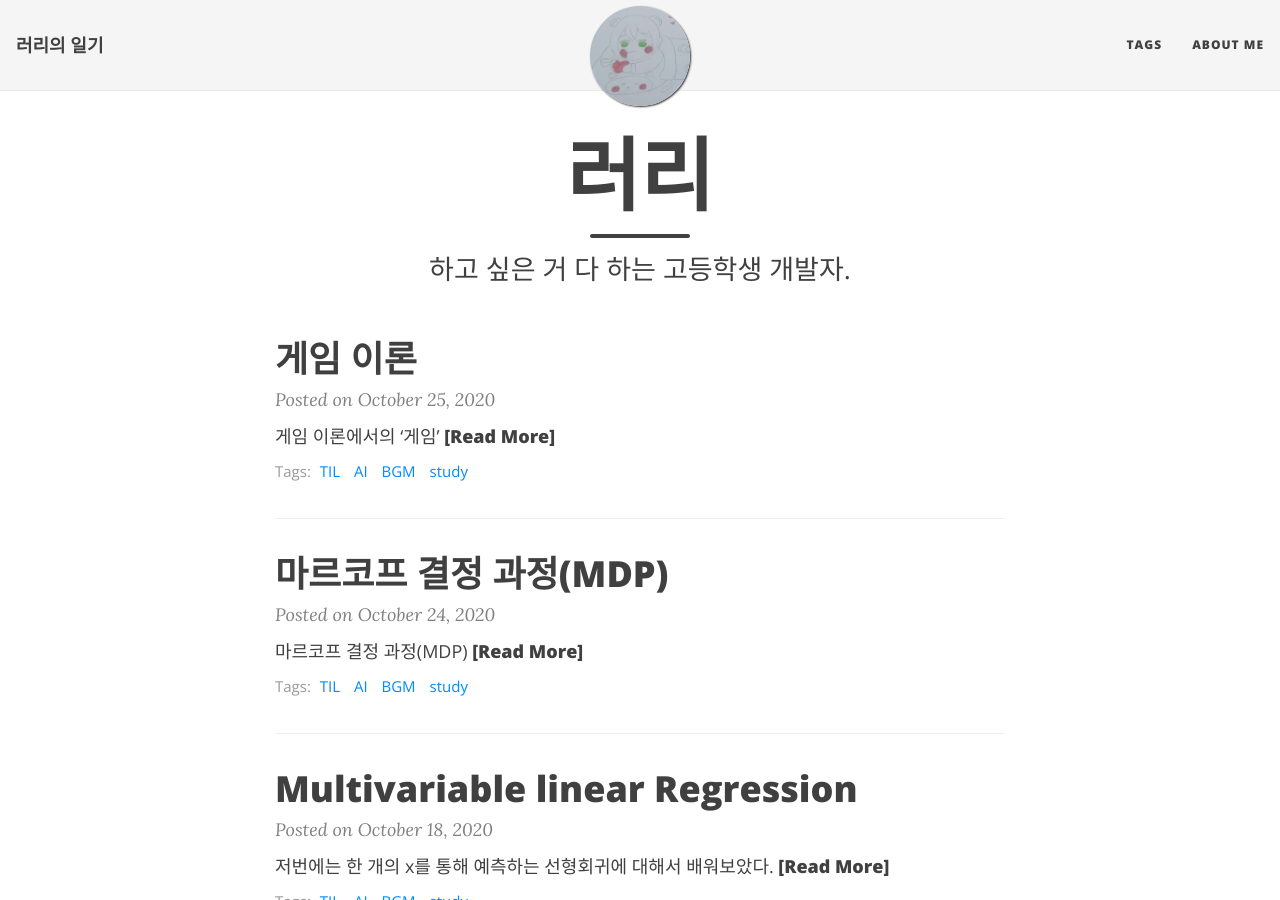
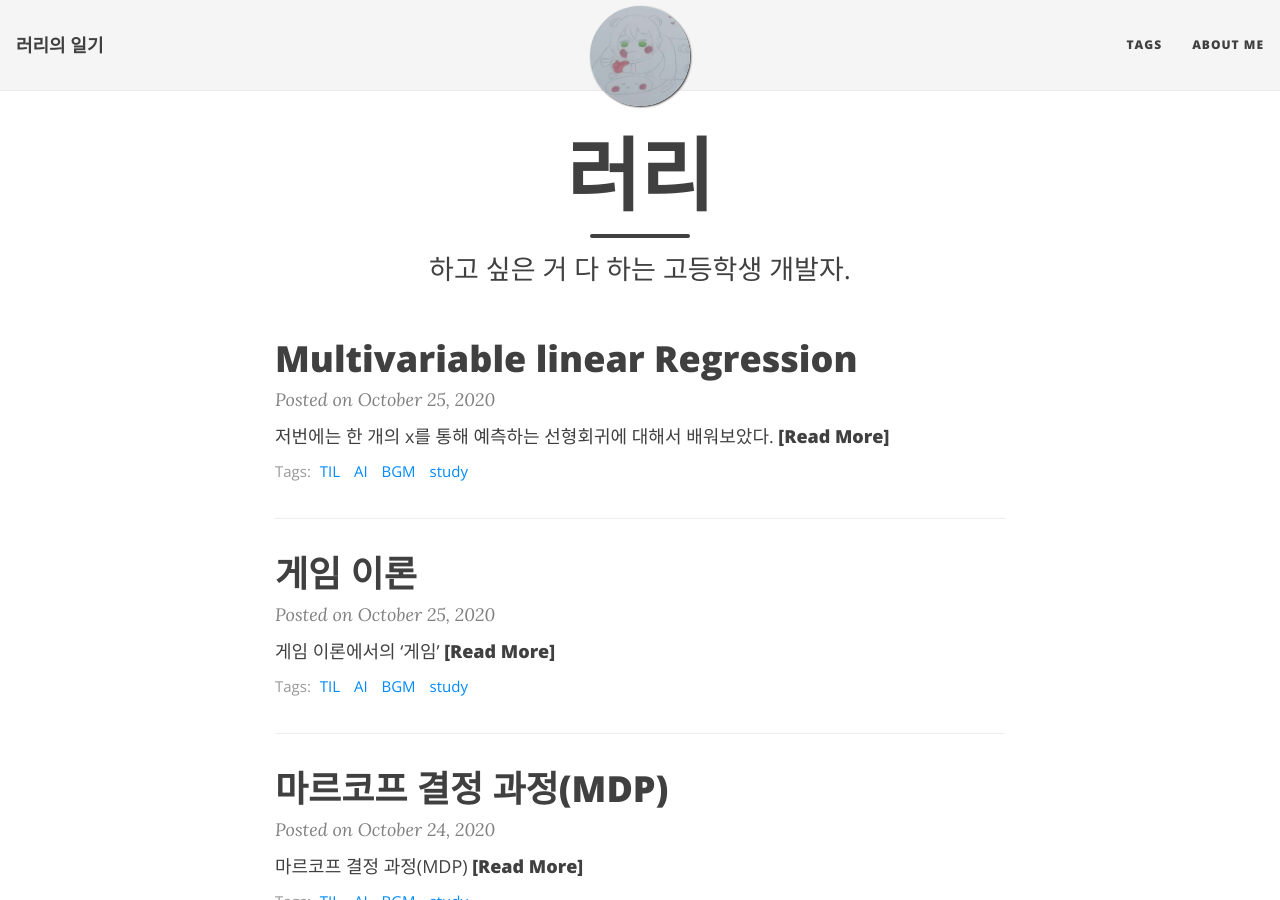
Before and after one commit to Coalery/coalery.github.io, a Jekyll site: the page built from index.html, in a window 1280 px wide and 900 px high. Built offline with Jekyll 4.4.1, drawn with Linux system fonts in a browser that asks for light colours; nearby versions of some CDN libraries; some web fonts are replaced; the list of posts is cut into pages by our own code.

Commit message:
2020-10-25

```diff
--- a/_posts/2020-10-25-bgm-ai-study-practice-multi-variable-lr.md
+++ b/_posts/2020-10-25-bgm-ai-study-practice-multi-variable-lr.md
@@ -1,6 +1,6 @@
 ---
 title: "Multivariable linear Regression"
-date: 2020-10-18 23:44:00 -0000
+date: 2020-10-25 23:28:00 -0000
 categories: [Study, BGM, AI Practice]
 tags: [TIL, AI, BGM, study]
 ---
```
